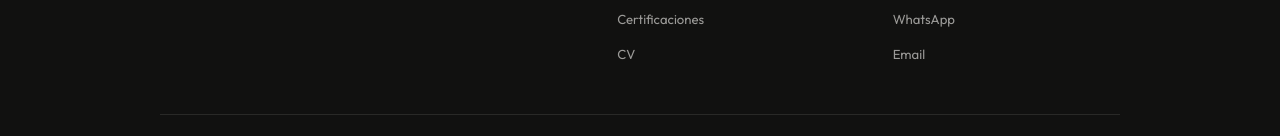
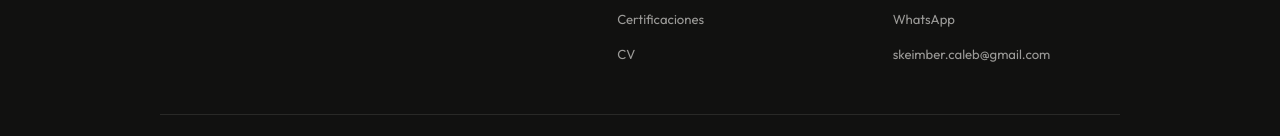
Before and after one commit to skeimber-design/Personal_Web, a plain HTML site: page index.html in a window 1280 px wide. Shown: the part 3999-4135 px from the top of the page. Drawn offline with nearby package versions, Linux system fonts and the light colour scheme.

Commit message:
Update index.html

```diff
--- a/index.html
+++ b/index.html
@@ -420,7 +420,7 @@
           <li><a href="https://linkedin.com/in/skeimber-arce" target="_blank">LinkedIn</a></li>
           <li><a href="https://github.com/skeimber-arce" target="_blank">GitHub</a></li>
           <li><a href="https://wa.me/50664794908" target="_blank">WhatsApp</a></li>
-          <li><a href="mailto:skeimber.caleb@gmail.com">Email</a></li>
+          <li><a href="mailto:skeimber.caleb@gmail.com">skeimber.caleb@gmail.com</a></li>
         </ul>
       </div>
     </div>
```
